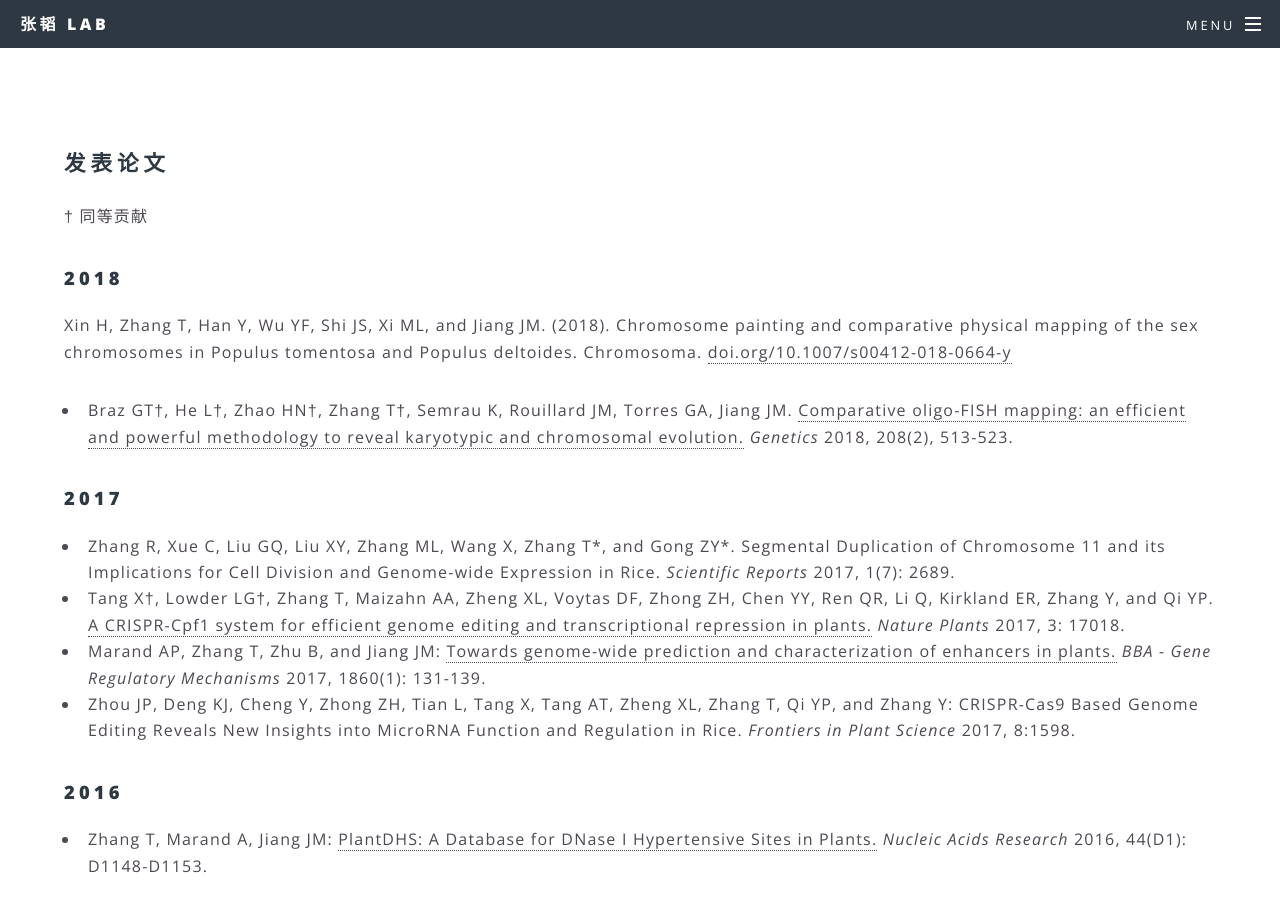
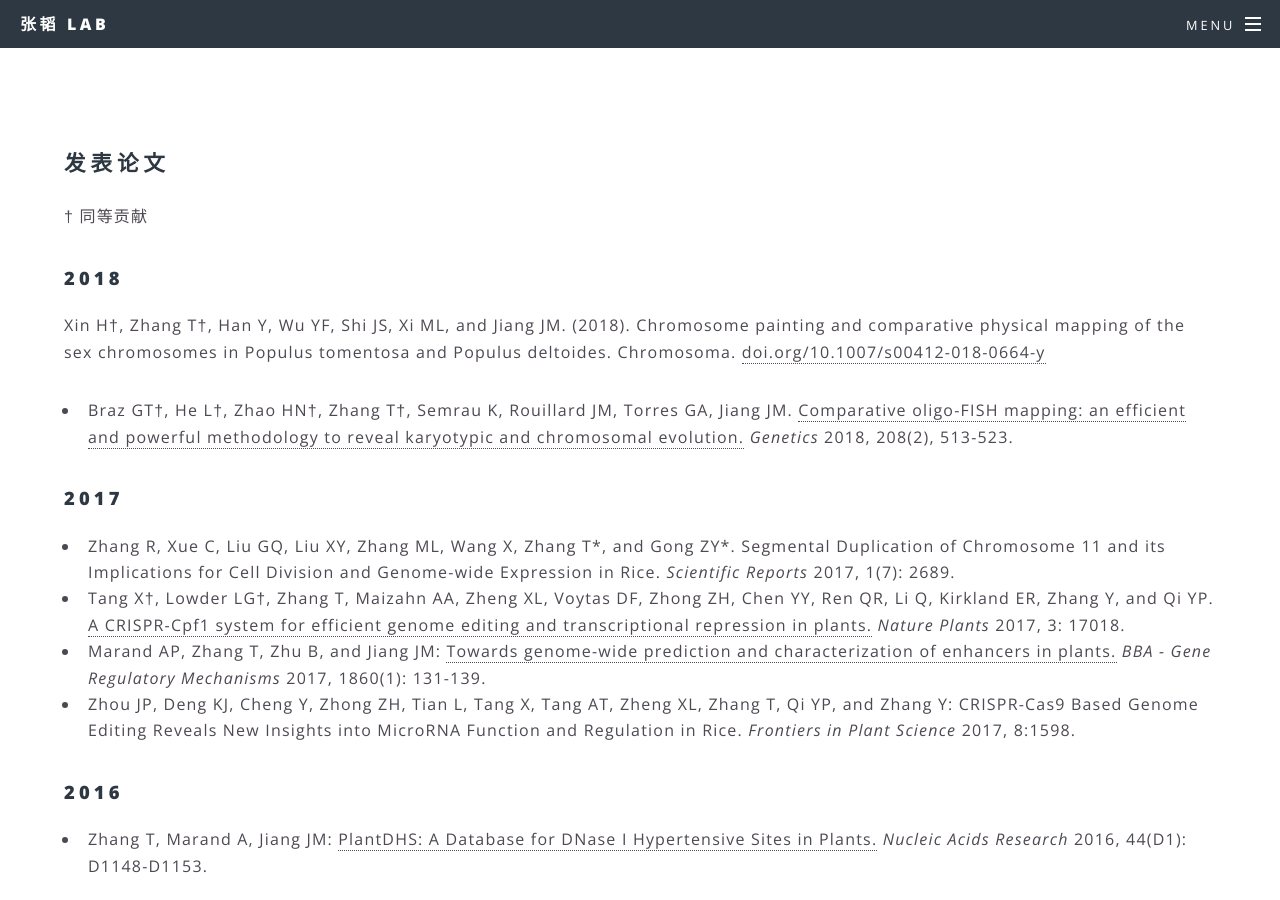
Before and after one commit to zhangtaolab/zhangtaolab.github.io, a Jekyll site: the page built from _pages/publication.md, in a window 1280 px wide and 900 px high. Built offline with Jekyll 4.4.1, drawn with Linux system fonts in a browser that asks for light colours.

Commit message:
add co-first

```diff
--- a/_pages/publication.md
+++ b/_pages/publication.md
@@ -6,7 +6,7 @@ title: 发表论文
 † 同等贡献
 
 ### 2018
-Xin H, Zhang T, Han Y, Wu YF, Shi JS, Xi ML, and Jiang JM. (2018). Chromosome painting and comparative physical mapping of the sex chromosomes in Populus tomentosa and Populus deltoides. Chromosoma.  [doi.org/10.1007/s00412-018-0664-y](https://link.springer.com/article/10.1007/s00412-018-0664-y)
+Xin H†, Zhang T†, Han Y, Wu YF, Shi JS, Xi ML, and Jiang JM. (2018). Chromosome painting and comparative physical mapping of the sex chromosomes in Populus tomentosa and Populus deltoides. Chromosoma.  [doi.org/10.1007/s00412-018-0664-y](https://link.springer.com/article/10.1007/s00412-018-0664-y)
 - Braz GT†, He L†, Zhao HN†, Zhang T†, Semrau K, Rouillard JM, Torres GA, Jiang JM. [Comparative oligo-FISH mapping: an efficient and powerful methodology to reveal karyotypic and chromosomal evolution.](http://www.genetics.org/content/208/2/513.full.pdf) _Genetics_ 2018, 208(2), 513-523.
 
 ### 2017
```
